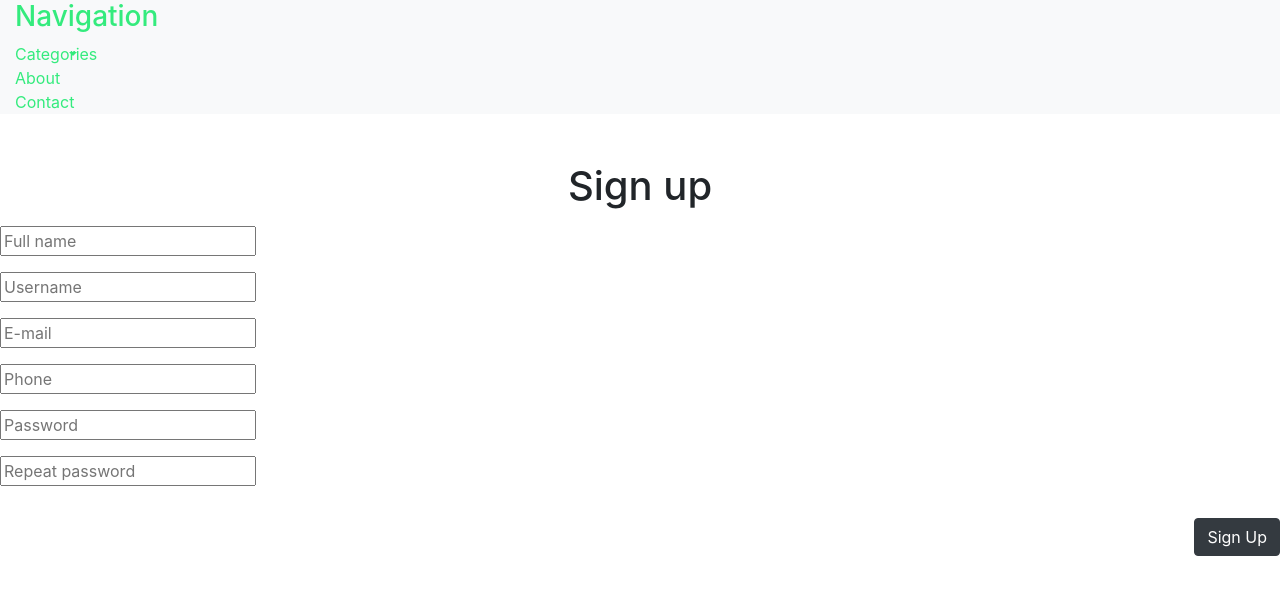
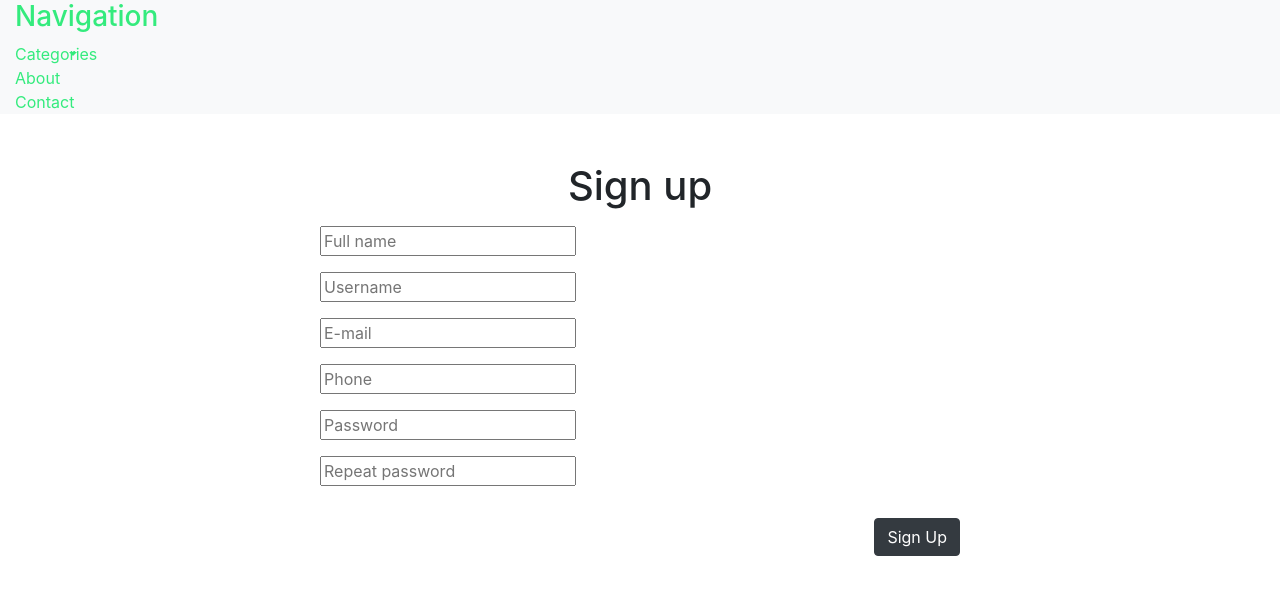
Before and after one commit to waking-eni/php-mvc-online-library, a PHP site: page /view/signUp.php in a window 1280 px wide. Shown: the part 117-712 px from the top of the page. Run offline with PHP 8.4, Linux system fonts and the light colour scheme; data comes from the database, SQL or seed files in the repository.

Commit message:
Update style.css

```diff
--- a/library/css/style.css
+++ b/library/css/style.css
@@ -18,7 +18,6 @@ html, body
 .wrapper-container
 {
     height: 70%;
-    position: absolute;
 }
 .sidebar
 {
@@ -36,6 +35,16 @@ a[data-toggle="collapse"]
     right: 20px;
     transform: translateY(-50%);
 }
+.mainn
+{
+    width: 100%;
+    text-align: center;
+}
+.center-div
+{
+    margin: 0 auto;
+    width: 50%;
+}
 .yellow-font
 {
     color: #34eb7d;
@@ -50,3 +59,7 @@ a:hover
     color: #4d8764;
     text-decoration: none;
 }
+/*hide scrollbar*/
+::-webkit-scrollbar {
+    display: none;
+}
```
